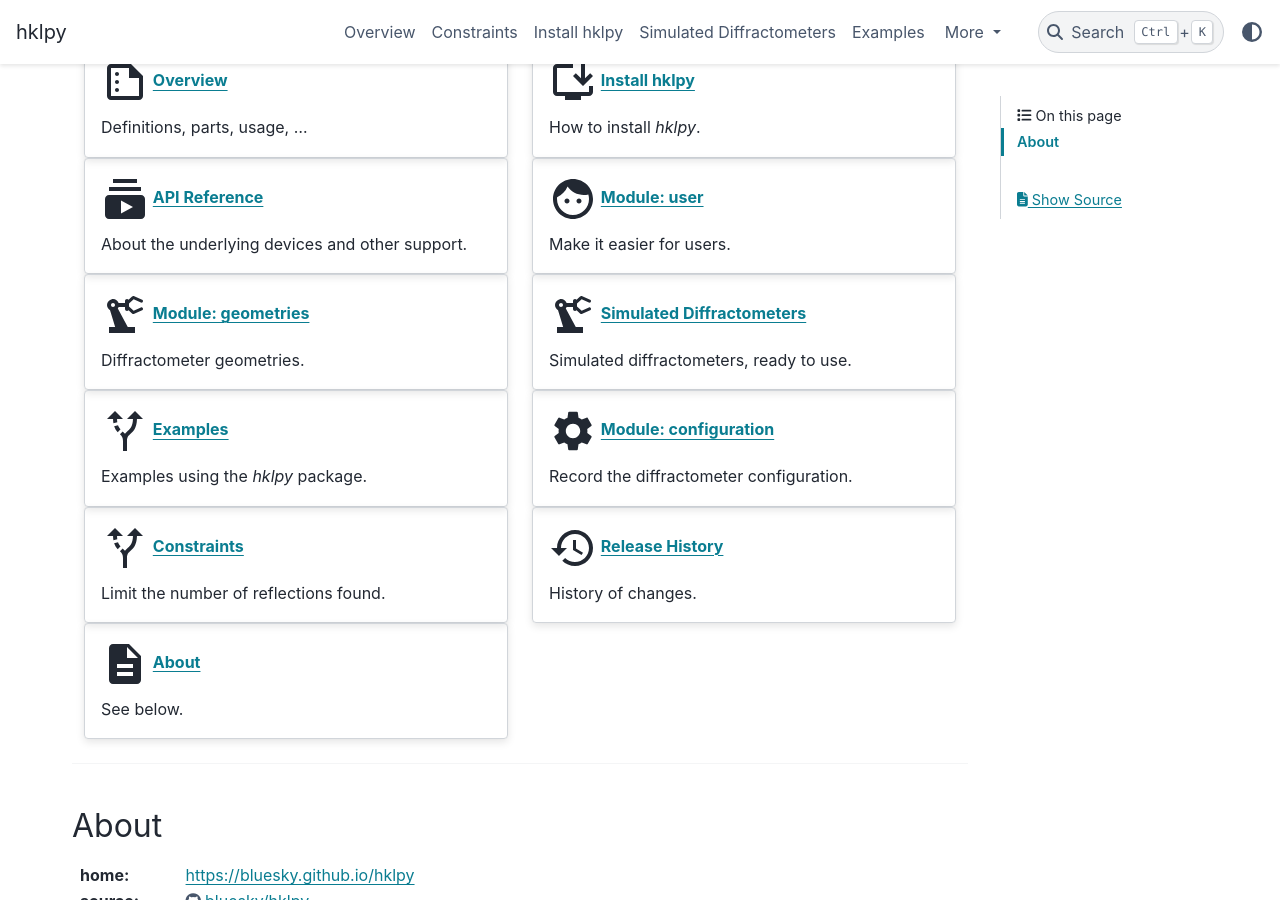
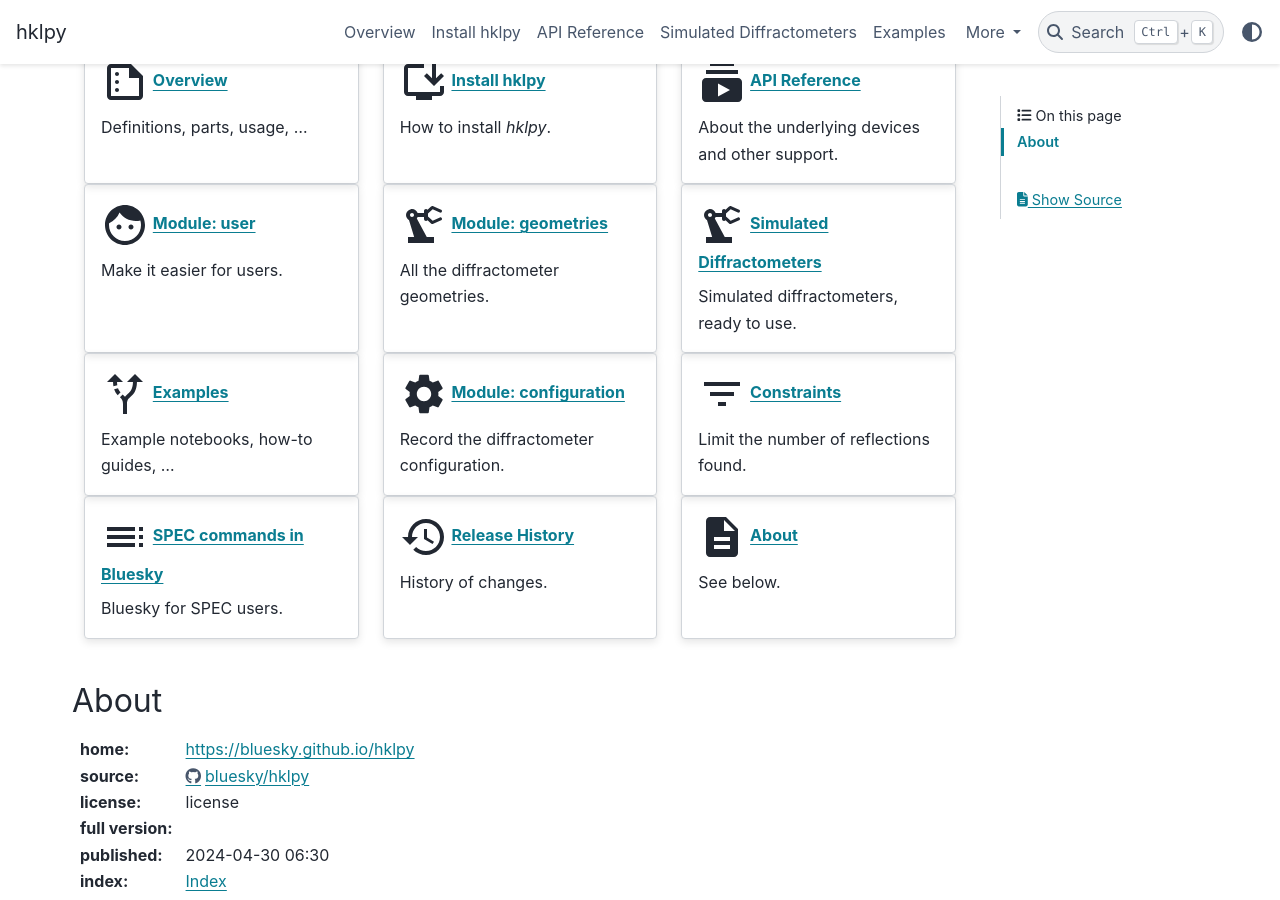
Before and after one commit to bluesky/hklpy, a Sphinx documentation site: the page built from docs/source/index.rst, in a window 1280 px wide and 900 px high, scrolled down 260 px. Built offline with Sphinx 7.4.7 and the PyData theme 0.15.4, drawn with Linux system fonts in a browser that asks for light colours; pages that are not in the unit, such as notebooks, are missing from menus; the version number could not be read and is left out.

Commit message:
DOC #326 re-arrange

```diff
--- a/docs/source/examples/notebooks/how_spec_commands.rst
+++ b/docs/source/examples/notebooks/how_spec_commands.rst
@@ -1,3 +1,5 @@
+.. index:: SPEC; commands
+
 .. _spec_commands_map:
 
 ========================
--- a/docs/source/index.rst
+++ b/docs/source/index.rst
@@ -19,9 +19,22 @@
 Integrates with `ophyd <https://blueskyproject.io/ophyd>`_ pseudopositioners
 for use with `bluesky <https://blueskyproject.io/bluesky>`_ plans.
 
+.. toctree::
+   :glob:
+   :hidden:
+
+   overview
+   install
+   api
+   ready_to_use
+   examples/*
+   constraints
+   license
+   release_notes
+
 .. icons: https://fonts.google.com/icons
 
-.. grid:: 2
+.. grid:: 3
 
     .. grid-item-card:: :material-outlined:`summarize;3em` :ref:`overview`
 
@@ -41,7 +54,7 @@
 
     .. grid-item-card:: :material-regular:`precision_manufacturing;3em` :ref:`geometries`
 
-      Diffractometer geometries.
+      All the diffractometer geometries.
 
     .. grid-item-card:: :material-regular:`precision_manufacturing;3em` :ref:`ready_to_use`
 
@@ -49,15 +62,19 @@
 
     .. grid-item-card:: :material-regular:`alt_route;3em` :ref:`examples`
 
-      Examples using the *hklpy* package.
+      Example notebooks, how-to guides, ...
 
     .. grid-item-card:: :material-regular:`settings;3em` :ref:`configuration`
 
       Record the diffractometer configuration.
 
-    .. grid-item-card:: :material-regular:`alt_route;3em` :ref:`constraints`
+    .. grid-item-card:: :material-regular:`filter_list;3em` :ref:`constraints`
 
       Limit the number of reflections found.
+
+    .. grid-item-card:: :material-regular:`toc;3em` :ref:`spec_commands_map`
+
+      Bluesky for SPEC users.
 
     .. grid-item-card:: :material-regular:`history;3em` :ref:`release_notes`
 
@@ -66,21 +83,6 @@
     .. grid-item-card:: :material-regular:`description;3em` :ref:`about`
 
       See below.
-
------------------
-
-.. toctree::
-   :glob:
-   :hidden:
-
-   overview
-   constraints
-   install
-   ready_to_use
-   examples/*
-   api
-   license
-   release_notes
 
 .. _about:
 
```
